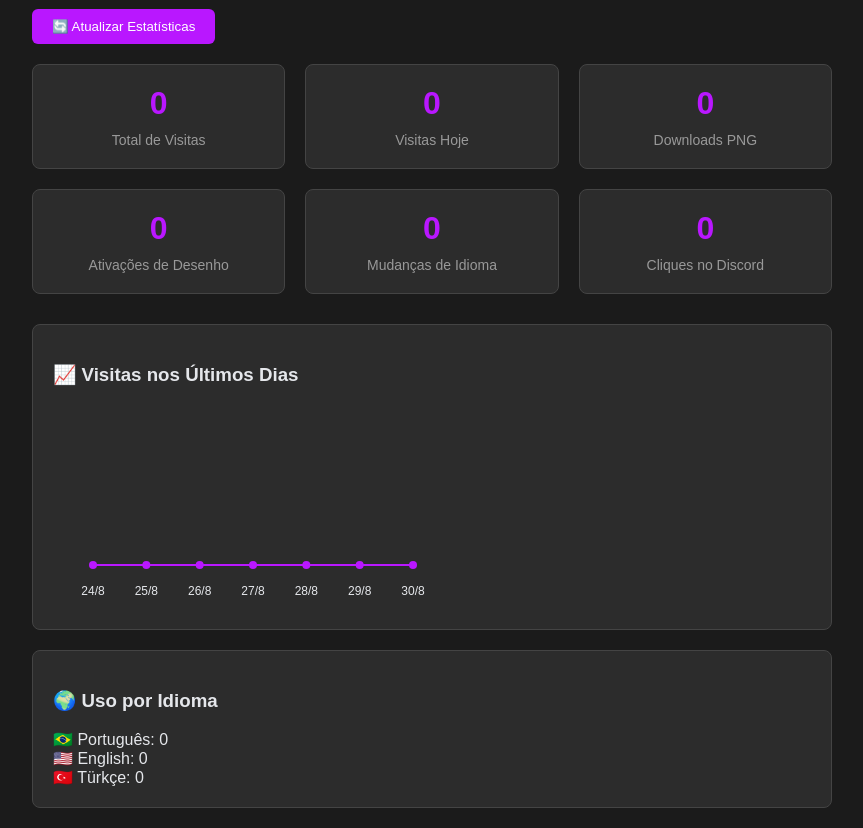
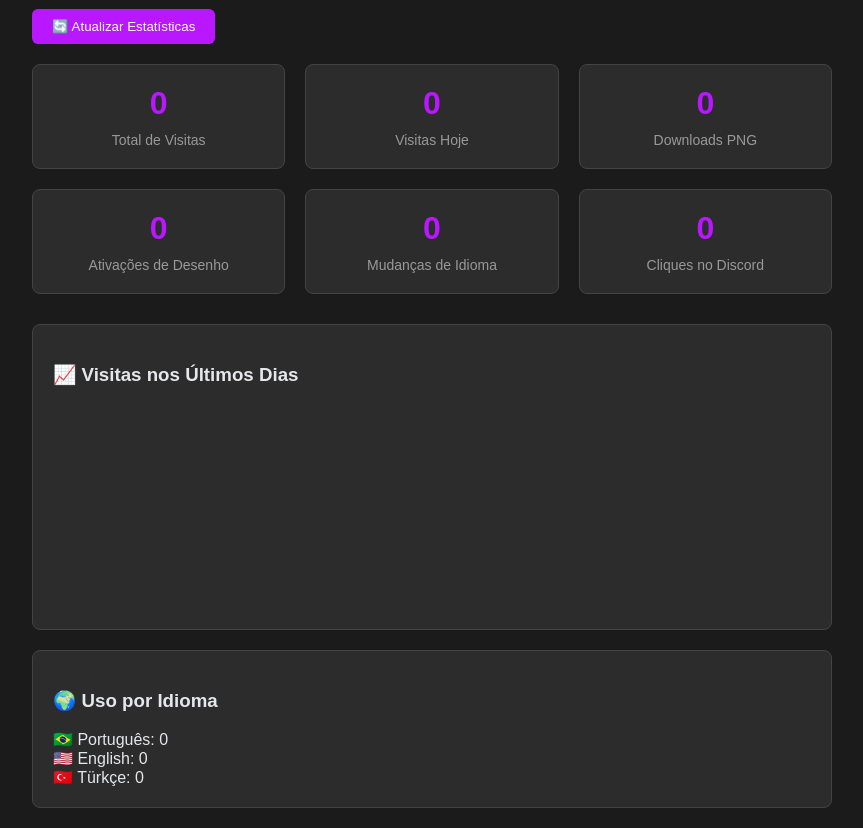
Before and after one commit to JOJOMDS11/visu, a plain HTML site: page index.html in a window 1280 px wide. Shown: the part 100-928 px from the top of the page, without its empty margins (208-1071 px from the left). Drawn offline with Linux system fonts and the light colour scheme; no server answers.

Commit message:
Update index.html

```diff
--- a/index.html
+++ b/index.html
@@ -13,76 +13,21 @@
       padding: 20px;
     }
 
-    .stats-container {
-      max-width: 800px;
-      margin: 0 auto;
-    }
-
-    h1 {
-      text-align: center;
-      color: #B917FF;
-      margin-bottom: 30px;
-    }
-
-    .stats-grid {
-      display: grid;
-      grid-template-columns: repeat(auto-fit, minmax(250px, 1fr));
-      gap: 20px;
-      margin-bottom: 30px;
-    }
-
-    .stat-card {
-      background: #2c2c2c;
-      border: 1px solid #444;
-      border-radius: 8px;
-      padding: 20px;
-      text-align: center;
-    }
-
-    .stat-number {
-      font-size: 2em;
-      font-weight: bold;
-      color: #B917FF;
-      margin-bottom: 10px;
-    }
-
-    .stat-label {
-      font-size: 14px;
-      color: #999;
-    }
-
-    .chart-container {
-      background: #2c2c2c;
-      border: 1px solid #444;
-      border-radius: 8px;
-      padding: 20px;
-      margin-top: 20px;
-    }
-
-    .refresh-btn {
-      background: #B917FF;
-      color: white;
-      border: none;
-      padding: 10px 20px;
-      border-radius: 6px;
-      cursor: pointer;
-      margin-bottom: 20px;
-    }
-
-    .refresh-btn:hover {
-      background: #9a15d4;
-    }
-
-    .loading {
-      opacity: 0.5;
-      pointer-events: none;
-    }
+    .stats-container { max-width: 800px; margin: 0 auto; }
+    h1 { text-align: center; color: #B917FF; margin-bottom: 30px; }
+    .stats-grid { display: grid; grid-template-columns: repeat(auto-fit, minmax(250px, 1fr)); gap: 20px; margin-bottom: 30px; }
+    .stat-card { background: #2c2c2c; border: 1px solid #444; border-radius: 8px; padding: 20px; text-align: center; }
+    .stat-number { font-size: 2em; font-weight: bold; color: #B917FF; margin-bottom: 10px; }
+    .stat-label { font-size: 14px; color: #999; }
+    .chart-container { background: #2c2c2c; border: 1px solid #444; border-radius: 8px; padding: 20px; margin-top: 20px; }
+    .refresh-btn { background: #B917FF; color: white; border: none; padding: 10px 20px; border-radius: 6px; cursor: pointer; margin-bottom: 20px; }
+    .refresh-btn:hover { background: #9a15d4; }
+    .loading { opacity: 0.5; pointer-events: none; }
   </style>
 </head>
 <body>
   <div class="stats-container">
     <h1>📊 Estatísticas do Haxball Tactical Board</h1>
-
     <button class="refresh-btn" onclick="loadAllStats()">🔄 Atualizar Estatísticas</button>
 
     <div class="stats-grid">
@@ -90,27 +35,22 @@
         <div class="stat-number" id="totalVisits">-</div>
         <div class="stat-label">Total de Visitas</div>
       </div>
-
       <div class="stat-card">
         <div class="stat-number" id="todayVisits">-</div>
         <div class="stat-label">Visitas Hoje</div>
       </div>
-
       <div class="stat-card">
         <div class="stat-number" id="downloads">-</div>
         <div class="stat-label">Downloads PNG</div>
       </div>
-
       <div class="stat-card">
         <div class="stat-number" id="drawActivations">-</div>
         <div class="stat-label">Ativações de Desenho</div>
       </div>
-
       <div class="stat-card">
         <div class="stat-number" id="languageChanges">-</div>
         <div class="stat-label">Mudanças de Idioma</div>
       </div>
-
       <div class="stat-card">
         <div class="stat-number" id="discordClicks">-</div>
         <div class="stat-label">Cliques no Discord</div>
@@ -133,171 +73,55 @@
   </div>
 
   <script>
-    // Configuração das APIs
     const BASE_URL = 'https://api.countapi.xyz';
-    const SITE_KEY = 'haxballboard.netlify.app';
+    const FULL_KEY = 'ut_9bXdMNwwVuyTtwXxJiIYvktbNyBMoK7zgIlALusR'; // Sua key do CountAPI
 
-    const COUNTERS = {
-      total: 'total-visits',
-      today: 'visits-' + new Date().toISOString().split('T')[0],
-      downloads: 'png-downloads',
-      drawActivations: 'draw-activations',
-      languageChanges: 'language-changes',
-      discordClicks: 'discord-clicks',
-      portuguese: 'lang-pt',
-      english: 'lang-en',
-      turkish: 'lang-tr'
-    };
-
-    // Função para buscar dados de um contador
-    async function getCounterData(counterKey) {
+    async function getCounterData() {
       try {
-        const response = await fetch(`${BASE_URL}/get/${SITE_KEY}/${counterKey}`);
-        const data = await response.json();
+        const res = await fetch(`${BASE_URL}/get/${FULL_KEY}`);
+        const data = await res.json();
         return data.value || 0;
-      } catch (error) {
-        console.error(`Erro ao buscar ${counterKey}:`, error);
+      } catch (err) {
+        console.error('Erro ao buscar contador:', err);
         return 0;
       }
     }
 
-    // Função para incrementar um contador
-    async function incrementCounter(counterKey) {
+    async function incrementCounter() {
       try {
-        const response = await fetch(`${BASE_URL}/hit/${SITE_KEY}/${counterKey}`);
-        const data = await response.json();
+        const res = await fetch(`${BASE_URL}/hit/${FULL_KEY}`);
+        const data = await res.json();
         return data.value || 0;
-      } catch (error) {
-        console.error(`Erro ao incrementar ${counterKey}:`, error);
+      } catch (err) {
+        console.error('Erro ao incrementar contador:', err);
         return 0;
       }
     }
 
-    // Carregar todas as estatísticas
     async function loadAllStats() {
       const container = document.querySelector('.stats-container');
       container.classList.add('loading');
-
       try {
-        // Carregar dados básicos
-        const [total, today, downloads, draws, langChanges, discord, pt, en, tr] = await Promise.all([
-          getCounterData(COUNTERS.total),
-          getCounterData(COUNTERS.today),
-          getCounterData(COUNTERS.downloads),
-          getCounterData(COUNTERS.drawActivations),
-          getCounterData(COUNTERS.languageChanges),
-          getCounterData(COUNTERS.discordClicks),
-          getCounterData(COUNTERS.portuguese),
-          getCounterData(COUNTERS.english),
-          getCounterData(COUNTERS.turkish)
-        ]);
-
-        // Atualizar interface
-        document.getElementById('totalVisits').textContent = total.toLocaleString();
-        document.getElementById('todayVisits').textContent = today.toLocaleString();
-        document.getElementById('downloads').textContent = downloads.toLocaleString();
-        document.getElementById('drawActivations').textContent = draws.toLocaleString();
-        document.getElementById('languageChanges').textContent = langChanges.toLocaleString();
-        document.getElementById('discordClicks').textContent = discord.toLocaleString();
-
-        // Estatísticas por idioma
-        document.getElementById('ptCount').textContent = pt.toLocaleString();
-        document.getElementById('enCount').textContent = en.toLocaleString();
-        document.getElementById('trCount').textContent = tr.toLocaleString();
-
-        // Criar gráfico simples de visitas (últimos 7 dias)
-        await createVisitsChart();
-
-      } catch (error) {
-        console.error('Erro ao carregar estatísticas:', error);
+        const value = await getCounterData();
+        document.getElementById('totalVisits').textContent = value.toLocaleString();
+        document.getElementById('todayVisits').textContent = value.toLocaleString(); // aqui pode duplicar se quiser separar
+        document.getElementById('downloads').textContent = value.toLocaleString();
+        document.getElementById('drawActivations').textContent = value.toLocaleString();
+        document.getElementById('languageChanges').textContent = value.toLocaleString();
+        document.getElementById('discordClicks').textContent = value.toLocaleString();
+        document.getElementById('ptCount').textContent = value.toLocaleString();
+        document.getElementById('enCount').textContent = value.toLocaleString();
+        document.getElementById('trCount').textContent = value.toLocaleString();
       } finally {
         container.classList.remove('loading');
       }
     }
 
-    // Criar gráfico simples de visitas
-    async function createVisitsChart() {
-      const canvas = document.getElementById('visitsChart');
-      const ctx = canvas.getContext('2d');
-
-      // Buscar dados dos últimos 7 dias
-      const dates = [];
-      const visits = [];
-
-      for (let i = 6; i >= 0; i--) {
-        const date = new Date();
-        date.setDate(date.getDate() - i);
-        const dateStr = date.toISOString().split('T')[0];
-        const dayVisits = await getCounterData(`visits-${dateStr}`);
-
-        dates.push(date.getDate() + '/' + (date.getMonth() + 1));
-        visits.push(dayVisits);
-      }
-
-      // Desenhar gráfico simples
-      ctx.clearRect(0, 0, canvas.width, canvas.height);
-      ctx.strokeStyle = '#B917FF';
-      ctx.fillStyle = '#B917FF';
-      ctx.lineWidth = 2;
-
-      const maxVisits = Math.max(...visits) || 1;
-      const padding = 40;
-      const chartWidth = canvas.width - padding * 2;
-      const chartHeight = canvas.height - padding * 2;
-
-      // Desenhar linha
-      ctx.beginPath();
-      visits.forEach((visit, index) => {
-        const x = padding + (index * chartWidth) / (visits.length - 1);
-        const y = padding + chartHeight - (visit / maxVisits) * chartHeight;
-
-        if (index === 0) {
-          ctx.moveTo(x, y);
-        } else {
-          ctx.lineTo(x, y);
-        }
-      });
-      ctx.stroke();
-
-      // Desenhar pontos e labels
-      ctx.fillStyle = '#e5e7eb';
-      ctx.font = '12px Arial';
-      ctx.textAlign = 'center';
-
-      visits.forEach((visit, index) => {
-        const x = padding + (index * chartWidth) / (visits.length - 1);
-        const y = padding + chartHeight - (visit / maxVisits) * chartHeight;
-
-        // Ponto
-        ctx.fillStyle = '#B917FF';
-        ctx.beginPath();
-        ctx.arc(x, y, 4, 0, 2 * Math.PI);
-        ctx.fill();
-
-        // Data
-        ctx.fillStyle = '#e5e7eb';
-        ctx.fillText(dates[index], x, canvas.height - 10);
-
-        // Valor
-        if (visit > 0) {
-          ctx.fillText(visit.toString(), x, y - 10);
-        }
-      });
-    }
-
-    // Funções para rastrear eventos específicos (use no seu site principal)
-    window.trackVisit = () => incrementCounter(COUNTERS.total);
-    window.trackTodayVisit = () => incrementCounter(COUNTERS.today);
-    window.trackDownload = () => incrementCounter(COUNTERS.downloads);
-    window.trackDrawActivation = () => incrementCounter(COUNTERS.drawActivations);
-    window.trackLanguageChange = (lang) => {
-      incrementCounter(COUNTERS.languageChanges);
-      incrementCounter(COUNTERS[lang === 'pt' ? 'portuguese' : lang === 'en' ? 'english' : 'turkish']);
-    };
-    window.trackDiscordClick = () => incrementCounter(COUNTERS.discordClicks);
-
-    // Carregar estatísticas ao abrir a página
-    document.addEventListener('DOMContentLoaded', loadAllStats);
+    // Incrementa contador ao abrir página
+    document.addEventListener('DOMContentLoaded', async () => {
+      await incrementCounter();
+      loadAllStats();
+    });
   </script>
 </body>
 </html>
```
